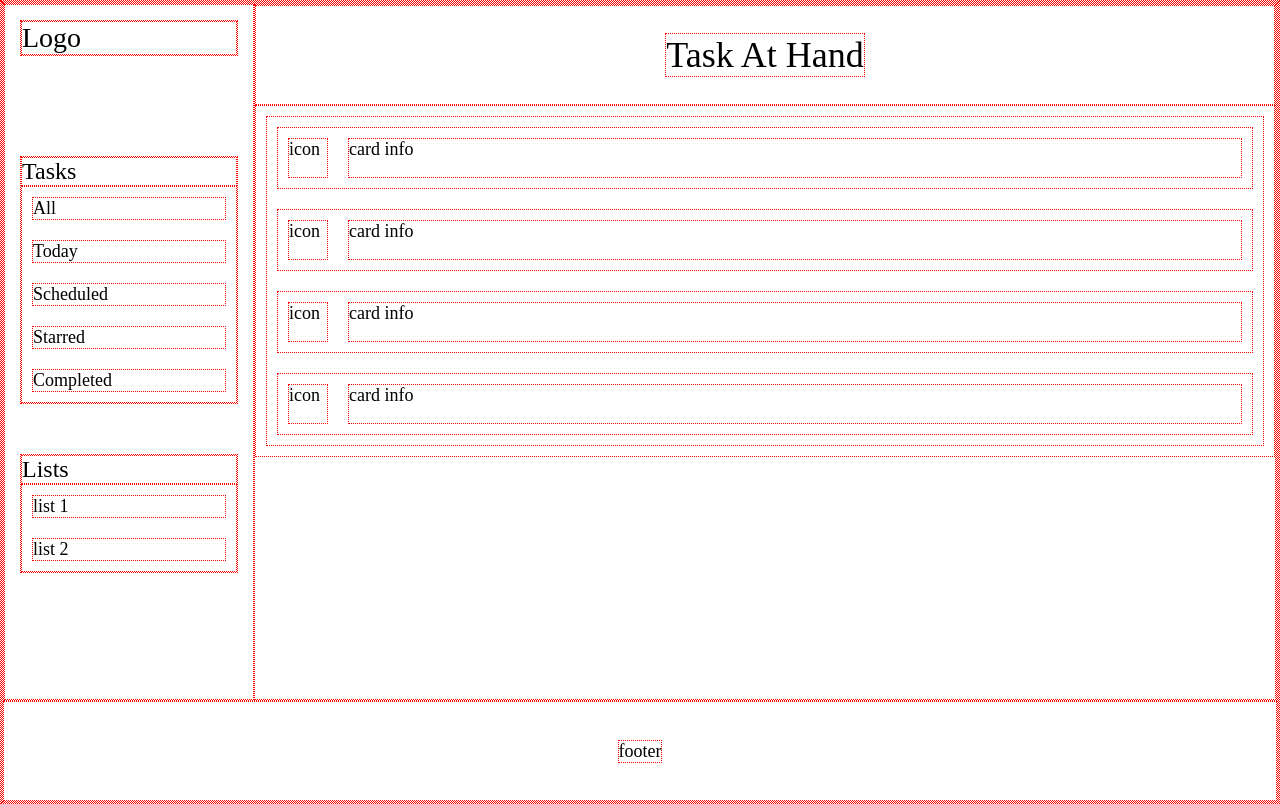
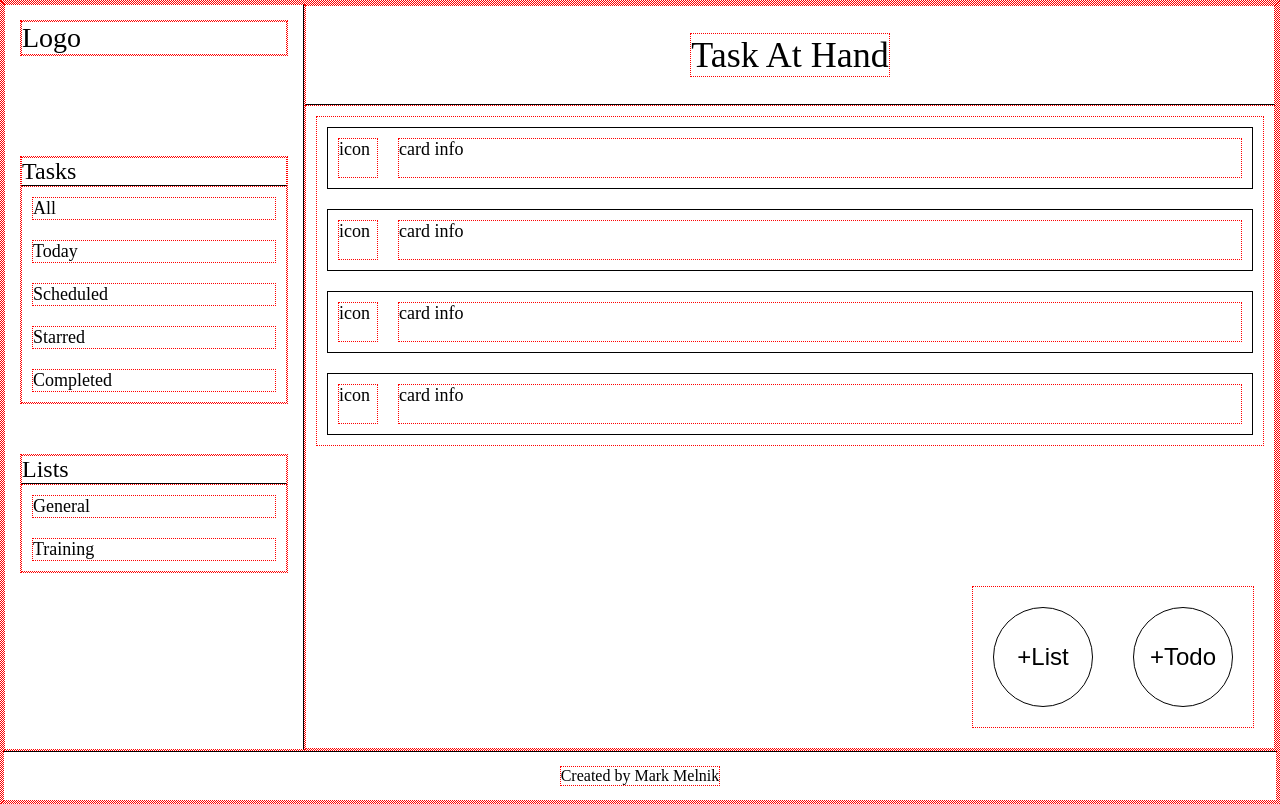
Before and after one commit to markymelnik/todo-list, a website built with webpack: page dist/index.html in a window 1280 px wide. Built offline with nearby package versions, Linux system fonts and the light colour scheme.

Commit message:
Layout additions

```diff
--- a/dist/index.html
+++ b/dist/index.html
@@ -31,8 +31,8 @@
         <div class="sidebar-lists-container">
           <div class="sidebar-header">Lists</div>
           <div class="sidebar-lists">
-            <div class="lists">list 1</div>
-            <div class="lists">list 2</div>
+            <div class="lists">General</div>
+            <div class="lists">Training</div>
           </div>
         </div>
 
@@ -42,8 +42,10 @@
         <div class="header">
           <div class="header-text">Task At Hand</div>
         </div>
-        <div class="body">
-          <div class="body-content">
+
+        <div class="main-content">
+
+          <div class="todo-card-container">
             <div class="todo-card">
               <div class="card-icon">icon</div>
               <div class="card-info">card info</div>
@@ -61,11 +63,17 @@
               <div class="card-info">card info</div>
             </div>
           </div>
+
+          <div class="add-btns">
+            <button type="button" class="add-list-btn">+List</button>
+            <button type="button" class="add-todo-btn">+Todo</button>
+          </div>
+
         </div>
       </div>
     </div>
     <div class="footer">
-      <div class="footer-text">footer</div>
+      <div class="footer-text">Created by Mark Melnik</div>
     </div>
   </div>
 </body>
--- a/dist/style.css
+++ b/dist/style.css
@@ -23,8 +23,9 @@
   display: flex;
   flex-direction: column;
   gap: 50px;
-  width: 250px;
+  width: 300px;
   padding: 15px;
+  border-right: 1px solid black;
 }
 
 .logo-text {
@@ -32,6 +33,7 @@
 }
 
 .sidebar-header {
+  border-bottom: 1px solid black;
   font-size: 24px;
 }
 
@@ -54,6 +56,8 @@
 }
 
 .main {
+  display: flex;
+  flex-direction: column;
   flex: 1;
 }
 
@@ -62,17 +66,20 @@
   justify-content: center;
   align-items: center;
   height: 100px;
+  border-bottom: 1px solid black;
 }
 
 .header-text {
   font-size: 36px;
 }
 
-.body {
+.main-content {
+  position: relative;
+  flex: 1;
   padding: 10px;
 }
 
-.body-content {
+.todo-card-container {
   display: flex;
   flex-direction: column;
   gap: 20px;
@@ -83,6 +90,7 @@
   display: flex;
   gap: 20px;
   padding: 10px;
+  border: 1px solid black;
 }
 
 .card-icon {
@@ -94,10 +102,33 @@
   flex: 1;
 }
 
+.add-btns {
+  display: flex;
+  gap: 40px;
+  position: absolute;
+  bottom: 20px;
+  right: 20px;
+  padding: 20px;
+}
+
+.add-btns button {
+  font-size: 24px;
+  height: 100px;
+  width: 100px;
+  border: 1px solid black;
+  border-radius: 50%;
+  background-color: white;
+}
+
 .footer {
   display: flex;
   justify-content: center;
   align-items: center;
-  height: 100px;
+  height: 50px;
   width: inherit;
+  border-top: 1px solid black;
 }
+
+.footer-text {
+  font-size: 16px;
+}
```
